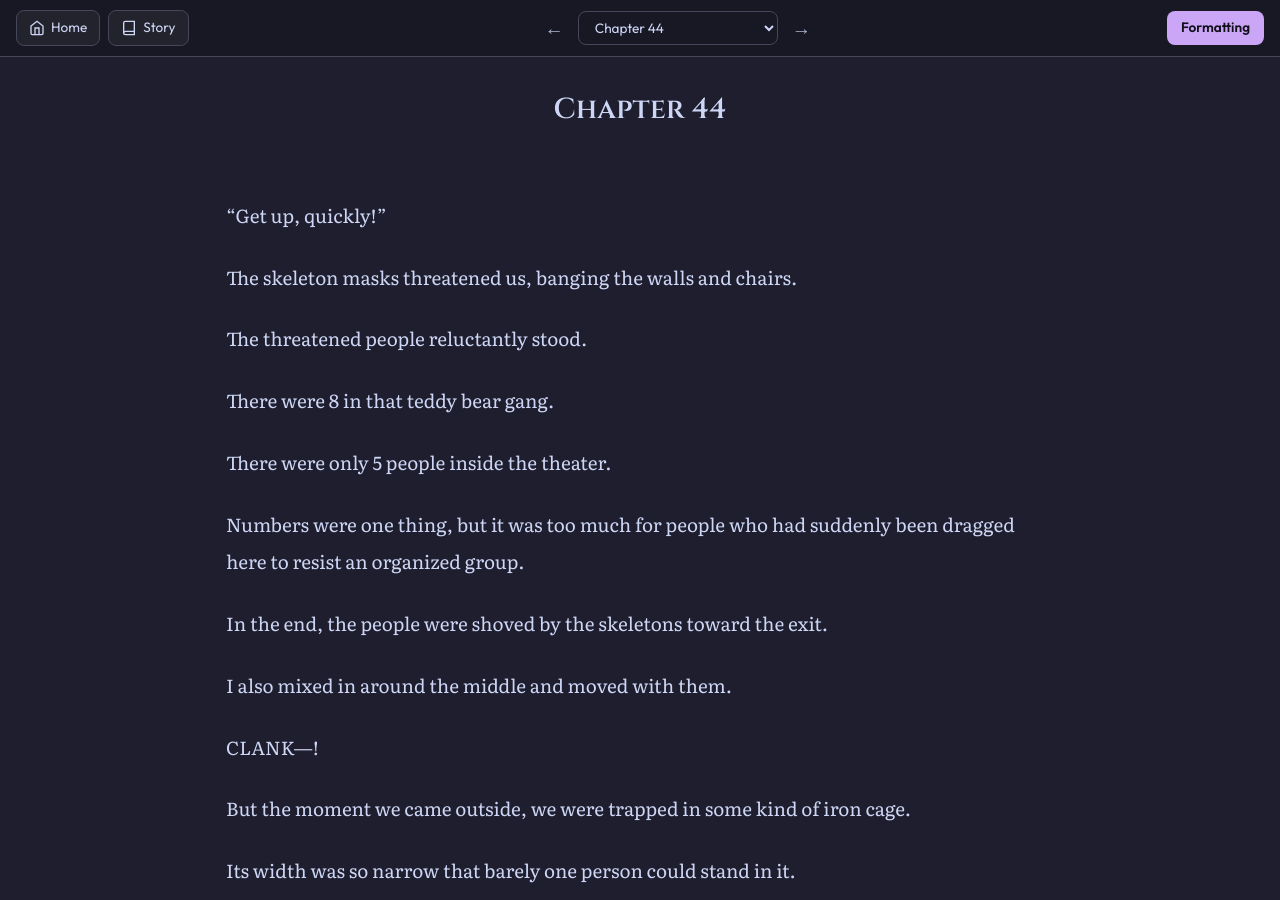
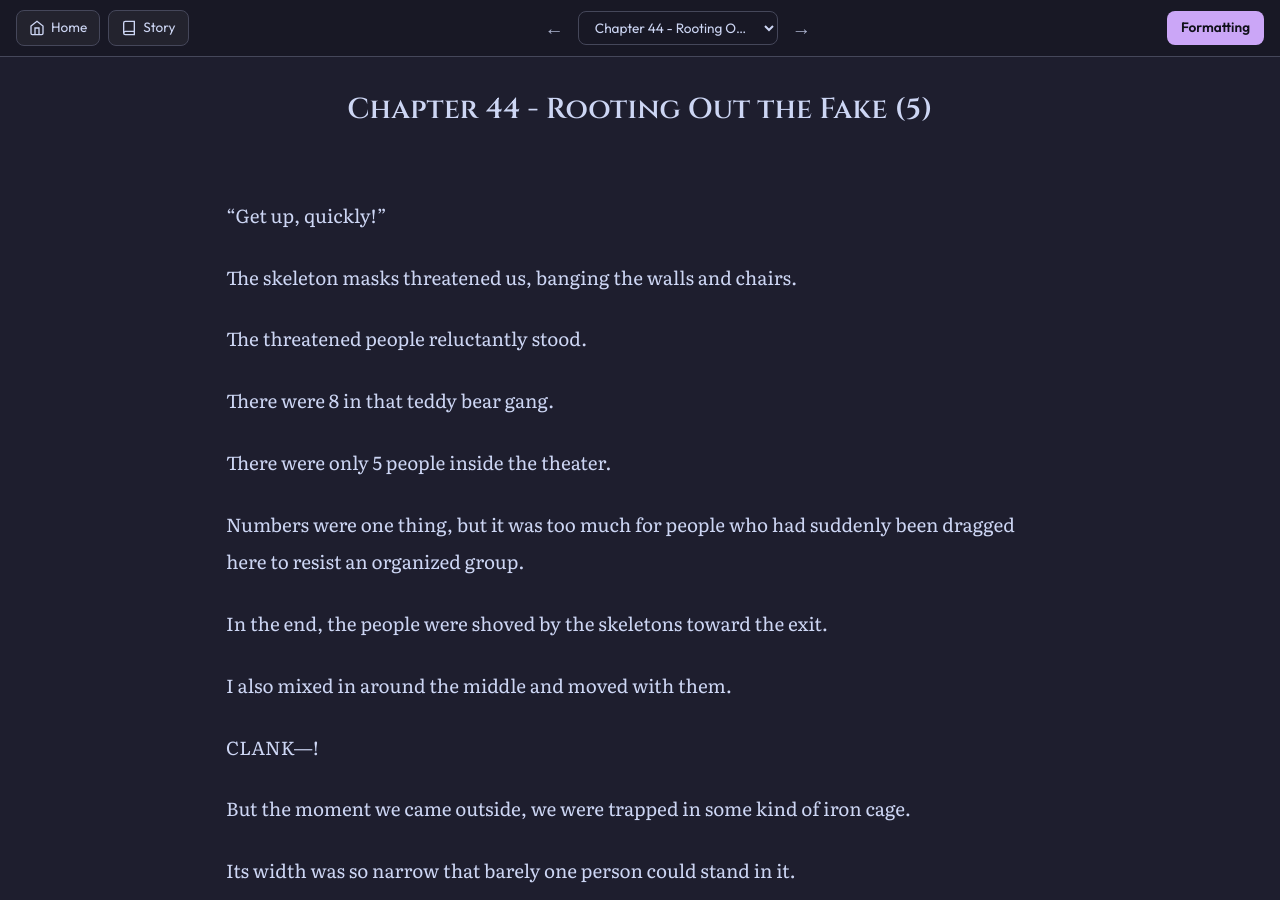
Before and after one commit to soleumn/soleumn.github.io, a Jekyll site: the page built from _chapters/esg/ch44.md, in a window 1280 px wide and 900 px high. Built offline with Jekyll 4.4.1, drawn with Linux system fonts in a browser that asks for light colours; comment, search, counter and statistics services are not loaded.

Commit message:
Update ch44.md

```diff
--- a/_chapters/esg/ch44.md
+++ b/_chapters/esg/ch44.md
@@ -1,5 +1,5 @@
 ---
-title: "Chapter 44"
+title: "Chapter 44 - Rooting Out the Fake (5)"
 categories: esg
 capitulo: 44
 ---
```
